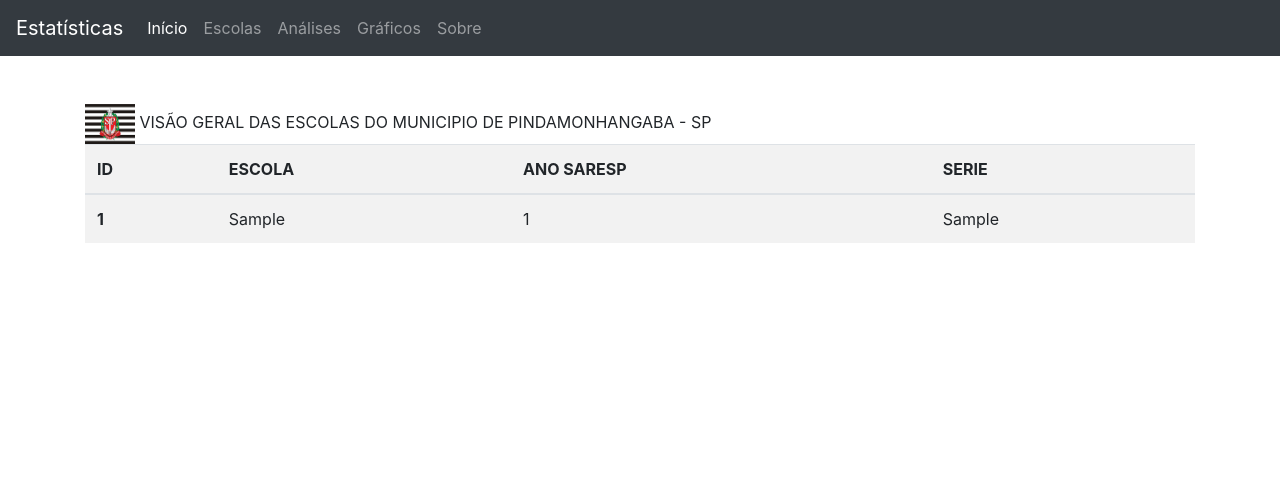
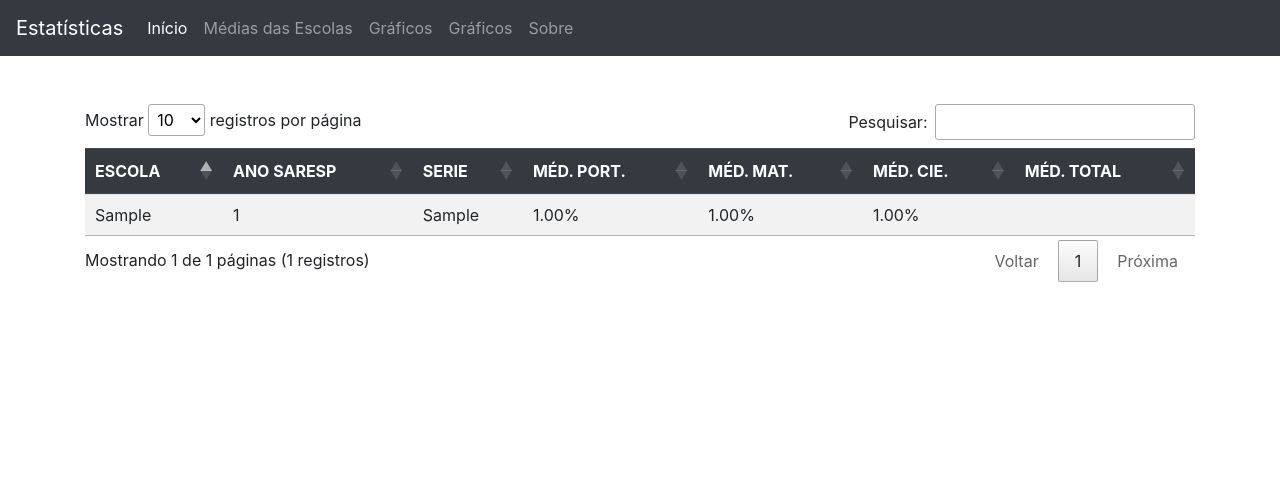
Before and after one commit to Varjus/adas, a Django app: page /dash in a window 1280 px wide. Shown: the top 481 px of the page. Run offline with Django 4.2, Linux system fonts and the light colour scheme; tables that the repository leaves empty hold one stand-in row (values such as "Sample post"); some libraries are stand-ins or nearby versions.

Commit message:
Criado tabela interativa para dash de escolas

```diff
--- a/dash/templates/base.html
+++ b/dash/templates/base.html
@@ -6,6 +6,7 @@
   <title>UNIVESP - PI</title>
   <!-- Inclua os arquivos CSS do Bootstrap -->
   <link rel="stylesheet" href="https://stackpath.bootstrapcdn.com/bootstrap/4.5.0/css/bootstrap.min.css">
+  <link rel="stylesheet" href="https://cdn.datatables.net/1.13.4/css/jquery.dataTables.min.css">
   <script>
     function escola() {
         var escola = $('#escolas').find(":selected").val();
@@ -25,10 +26,10 @@
           <a class="nav-link" href="{% url 'dados-home' %}">Início</a>
         </li>
         <li class="nav-item">
-          <a class="nav-link" href="{% url 'escolas-home' %}">Escolas</a>
+          <a class="nav-link" href="{% url 'escolas-dash' %}">Médias das Escolas</a>
         </li>
         <li class="nav-item">
-          <a class="nav-link" href="#">Análises</a>
+          <a class="nav-link" href="{% url 'escolas-home' %}">Gráficos</a>
         </li>
         <li class="nav-item">
           <a class="nav-link" href="#">Gráficos</a>
@@ -59,8 +60,9 @@
   <script src="https://stackpath.bootstrapcdn.com/bootstrap/4.5.0/js/bootstrap.min.js"></script>
   <script src="https://code.jquery.com/jquery-3.7.0.min.js"></script>
   <script src="https://cdn.jsdelivr.net/npm/chart.js"></script>
+  <script src="https://cdn.datatables.net/1.13.4/js/jquery.dataTables.min.js"></script>
   <script>
-    {% block charts %}
+    {% block js %}
 
     {% endblock %}
   </script>
--- a/dash/templates/dash.html
+++ b/dash/templates/dash.html
@@ -1,45 +1,47 @@
 {% extends 'base.html' %}
+{% block js %}
+    $(document).ready(function() {
+            $('#dados').dataTable({
+                    "language": {
+                        "lengthMenu": "Mostrar _MENU_ registros por página",
+                        "zeroRecords": "Nenhum registrado encontrado!",
+                        "info": "Mostrando _PAGE_ de _PAGES_ páginas (_MAX_ registros)",
+                        "infoEmpty": "Ainda não há nada por aqui!",
+                        "infoFiltered": "(filtrado de _MAX_ registros)",
+                        "search": "Pesquisar: ",
+                        "paginate": {
+                            "previous": "Voltar",
+                            "next": "Próxima"
+                        }
+                    }
+    });
+    });
+{% endblock %}
 {% block content %}
-{% load static %}
-
-<!DOCTYPE html>
-<html lang="en">
-<head>
-    <meta charset="UTF-8">
-    <meta http-equiv="X-UA-Compatible" content="IE=edge">
-    <meta name="viewport" content="width=device-width, initial-scale=1.0">
-    <title>ADAS - ANALISE DE DADOS SARESP - SP</title>
-</head>
-
-<img src="..\static\img\sp.png" alt="RANKING DAS ESCOLAS DO MUNICIO DE PINDAMONHANGABA" width="50" height="40">
-
-
-
-<body>
-    <h2">VISÃO GERAL DAS ESCOLAS DO MUNICIPIO DE PINDAMONHANGABA - SP</h2>
-</body>
-
-                <table class="table table-striped">
-                    <tread class="thead-dark">
+    <table class="table table-striped" id="dados">
+        <thead class="thead-dark">
             <tr>
-                            <th scope="col">ID</th>
                 <th scope="col">ESCOLA</th>
                 <th scope="col">ANO SARESP</th>
                 <th scope="col">SERIE</th>
+                <th scope="col">MÉD. PORT.</th>
+                <th scope="col">MÉD. MAT.</th>
+                <th scope="col">MÉD. CIE.</th>
+                <th scope="col">MÉD. TOTAL</th>
             </tr>
         </thead>
-                    {% for value in List %}
         <tbody>
+            {% for dados in escolas %}
                 <tr>
-                            <th scope="row">{{ value.id_reg }}</td>
-                            <td>{{ value.escola }}</td>
-                            <td>{{ value.ano_saresp }}</td>
-                            <td>{{ value.serie_ano }}</td>
+                    <td scope="row">{{ dados.escola }}</td>
+                    <td scope="row">{{ dados.ano_saresp }}</td>
+                    <td scope="row">{{ dados.serie_ano }}</td>
+                    <td scope="row">{{ dados.porc_cert_lp|floatformat:2 }}%</td>
+                    <td scope="row">{{ dados.porc_cert_mat|floatformat:2 }}%</td>
+                    <td scope="row">{{ dados.porc_cert_cie|floatformat:2 }}%</td>
+                    <td scope="row">{{ media }}</td>
                 </tr>
+            {% endfor %}
         </tbody>
-                    {% endfor %}
     </table>
-
-</html>
-
 {% endblock %}
--- a/dash/templates/escola.html
+++ b/dash/templates/escola.html
@@ -1,5 +1,5 @@
 {% extends 'escolas.html' %}
-{% block charts %}
+{% block js %}
   const ctx = document.getElementById('myChart');
   const labels = ['% Acer. Port.','% Acer. Mat.', '% Acer. Cie.'];
 
--- a/dash/templates/escolas.html
+++ b/dash/templates/escolas.html
@@ -1,11 +1,8 @@
 {% extends 'base.html' %}
 {% block content %}
     <select onchange="escola()" id="escolas">
-<<<<<<< HEAD
         <option disabled SELECTED>Selecione uma escola</option>
-=======
         <option enable SELECTED>Selecione uma escola</option>
->>>>>>> b73c7354892a3a035c8c98a81650e194ccba4166
         {% for escola in escolas %}
             <option value="{{ escola.codesc }}">{{ escola.escola }}</option>
         {% endfor %}
--- a/dash/urls.py
+++ b/dash/urls.py
@@ -7,5 +7,5 @@ urlpatterns = [
     path('', views.IndexView, name='dados-home'),
     path('dados/escolas/<int:codesc>', views.EscolaView, name='escola-home'),
     path('escolas', views.EscolasView, name='escolas-home'),
-    path('dash', views.dash, name='dash'),
+    path('dash', views.DashView, name='escolas-dash'),
 ]
--- a/dash/views.py
+++ b/dash/views.py
@@ -6,7 +6,7 @@ from .models import DadosSaresp
 ##Funções globais
 
 def pegaEscolas():
-    escolas = DadosSaresp.objects.raw("SELECT DISTINCT codesc, escola, 1 as id_reg FROM dados_saresp")
+    escolas = DadosSaresp.objects.raw("SELECT DISTINCT codesc, escola, 1 as id_reg FROM dados_saresp ORDER BY escola")
     return escolas
 
 def IndexView(request):
@@ -21,14 +21,6 @@ def EscolaView(request, codesc):
     escola = DadosSaresp.objects.raw("SELECT serie_ano, AVG(porc_cert_lp) AS porc_cert_lp, AVG(porc_cert_mat) AS porc_cert_mat, AVG(porc_cert_cie) AS porc_cert_cie, 1 as id_reg FROM dados_saresp WHERE codesc = " + str(codesc) + " GROUP BY serie_ano")
     return render(request, 'escola.html', {'escola': escola, 'escolas': escolas})
 
-#def DashView(request):
- #   escolas = pegaEscolas()
-  #  escola = DadosSaresp.objects.raw("SELECT serie_ano, AVG(porc_cert_lp) AS porc_cert_lp, AVG(porc_cert_mat) AS porc_cert_mat, AVG(porc_cert_cie) AS porc_cert_cie, 1 as id_reg FROM dados_saresp WHERE codesc = " + str(codesc) + " GROUP BY serie_ano")
-   # return render(request, 'dash.html')
-
-def dash(request):
-    List = DadosSaresp.objects.all()
-    busca = request.GET.get('search')
-    if busca:
-        List = DadosSaresp.objects.filter(escola_icontais = busca)
-    return render(request, 'dash.html', {'List':List})
+def DashView(request):
+    escolas = DadosSaresp.objects.raw("SELECT codesc, escola, serie_ano, ano_saresp, AVG(porc_cert_lp) AS porc_cert_lp, AVG(porc_cert_mat) AS porc_cert_mat, AVG(porc_cert_cie) AS porc_cert_cie, 1 as id_reg FROM dados_saresp WHERE codesc IN (SELECT DISTINCT codesc FROM dados_saresp) GROUP BY serie_ano, escola, ano_saresp, codesc")
+    return render(request, 'dash.html', {'escolas': escolas})
```
Lines whose indentation alone changed are shown as unchanged.
